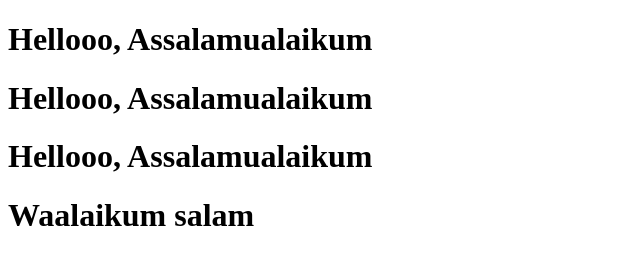
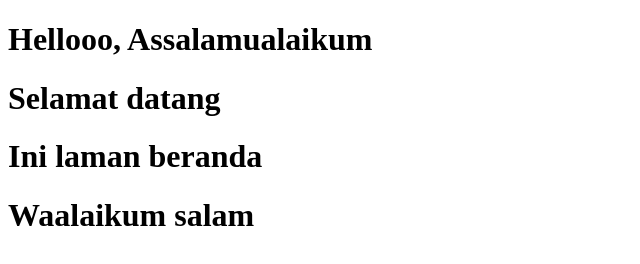
Before and after one commit to azzahra207/belajar-github, a plain HTML site: page index.html in a window 1280 px wide. Shown: the whole page, without its empty margins (0-640 px from the left). Drawn offline with Linux system fonts and the light colour scheme.

Commit message:
bismillah

```diff
--- a/index.html
+++ b/index.html
@@ -8,8 +8,8 @@
 </head>
 <body>
             <h1> Hellooo, Assalamualaikum</h1>
-            <h1> Hellooo, Assalamualaikum</h1>
-            <h1> Hellooo, Assalamualaikum</h1>
+            <h1> Selamat datang</h1>
+            <h1> Ini laman beranda</h1>
             <h1> Waalaikum salam</h1>
 
 </body>
```
